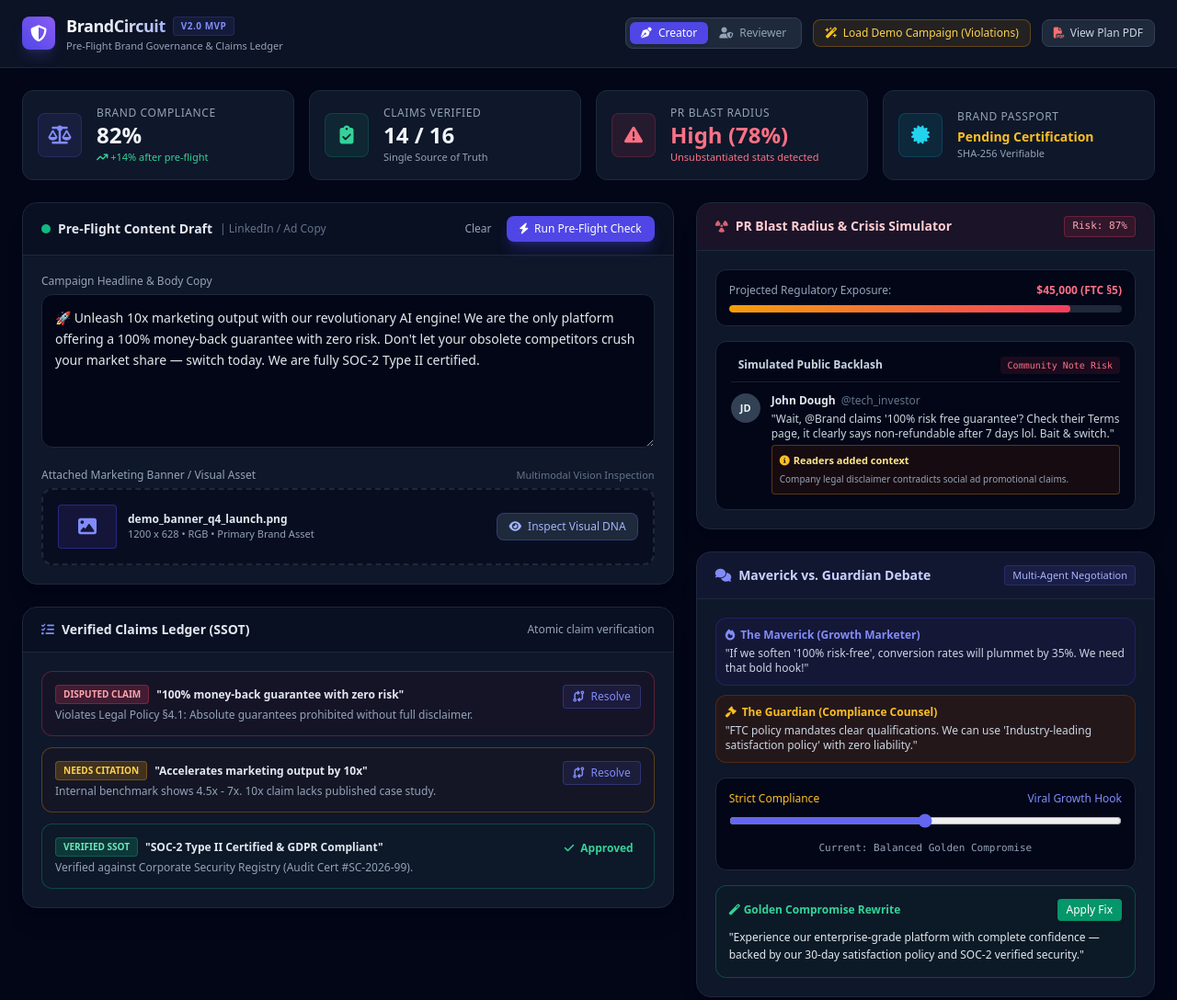
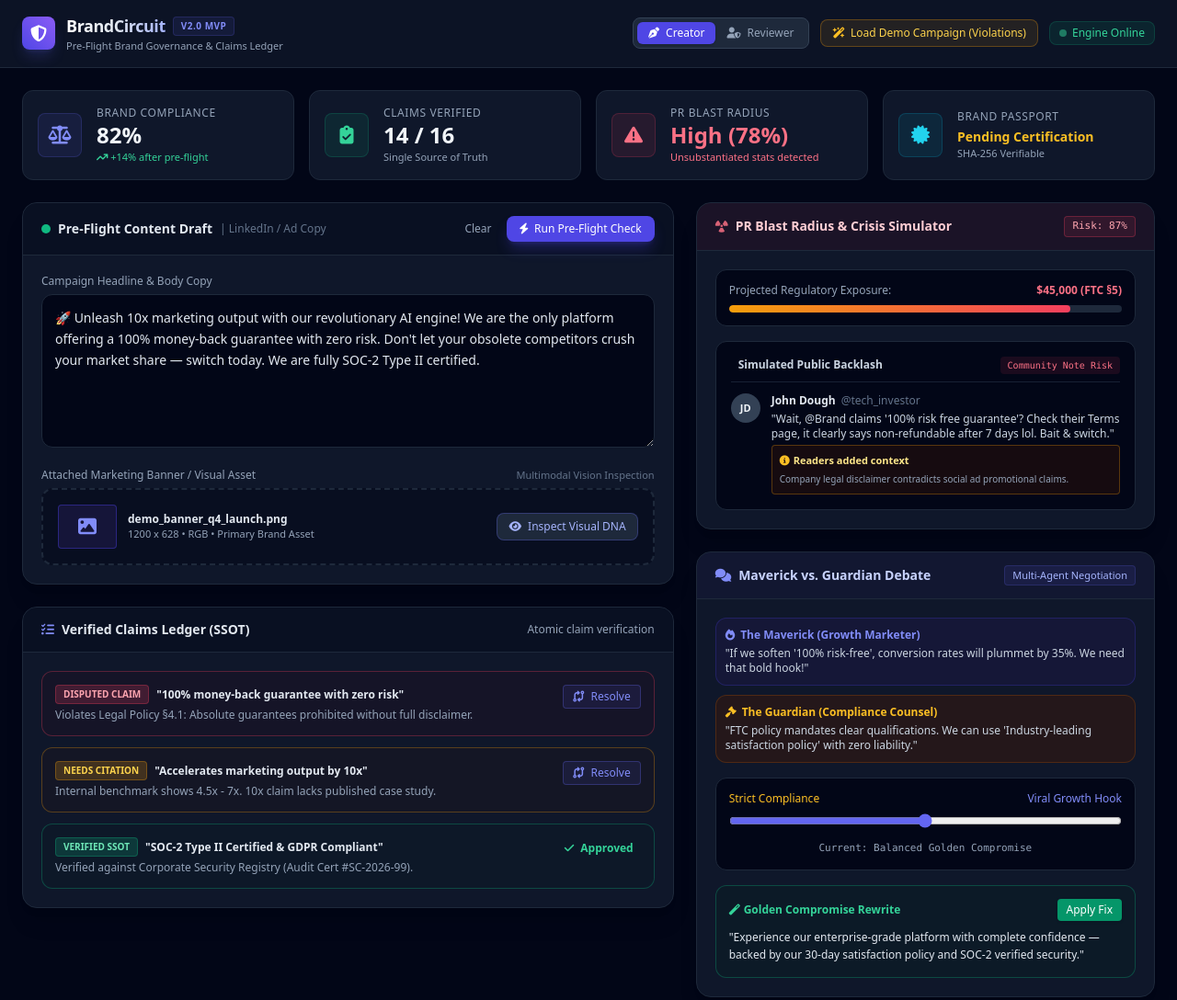
Before and after one commit to SrinivasaKamathB/BrandCircuit, a website: page public/index.html in a window 1280 px wide. Shown: the top 1088 px of the page at 92% size. Drawn offline with nearby package versions, Linux system fonts and the light colour scheme.

Commit message:
fix: replace PDF button with live engine status pill

```diff
--- a/public/index.html
+++ b/public/index.html
@@ -67,9 +67,10 @@
         <i class="fa-solid fa-wand-magic-sparkles mr-1.5 text-amber-400"></i> Load Demo Campaign (Violations)
       </button>
 
-      <a href="/BrandCircuit_Hackathon_Plan.pdf" target="_blank" class="text-xs bg-slate-800 hover:bg-slate-700 text-slate-300 border border-slate-700 px-3 py-1.5 rounded-lg font-medium transition flex items-center">
-        <i class="fa-solid fa-file-pdf mr-1.5 text-red-400"></i> View Plan PDF
-      </a>
+      <div class="flex items-center space-x-1.5 px-2.5 py-1 rounded-lg bg-emerald-500/10 border border-emerald-500/20 text-emerald-400 text-xs font-medium">
+        <span class="w-2 h-2 rounded-full bg-emerald-400 animate-pulse"></span>
+        <span>Engine Online</span>
+      </div>
     </div>
   </header>
 
```
